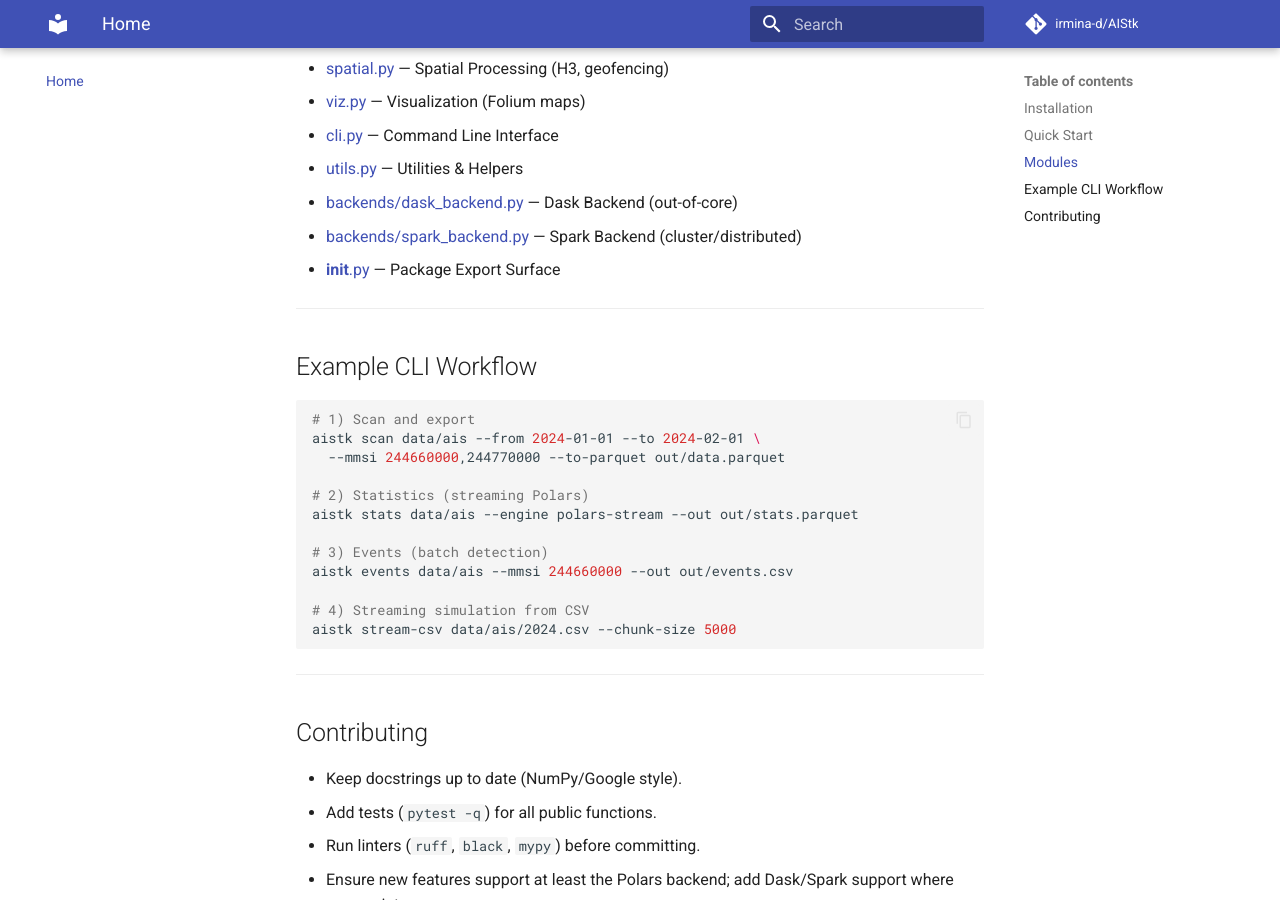
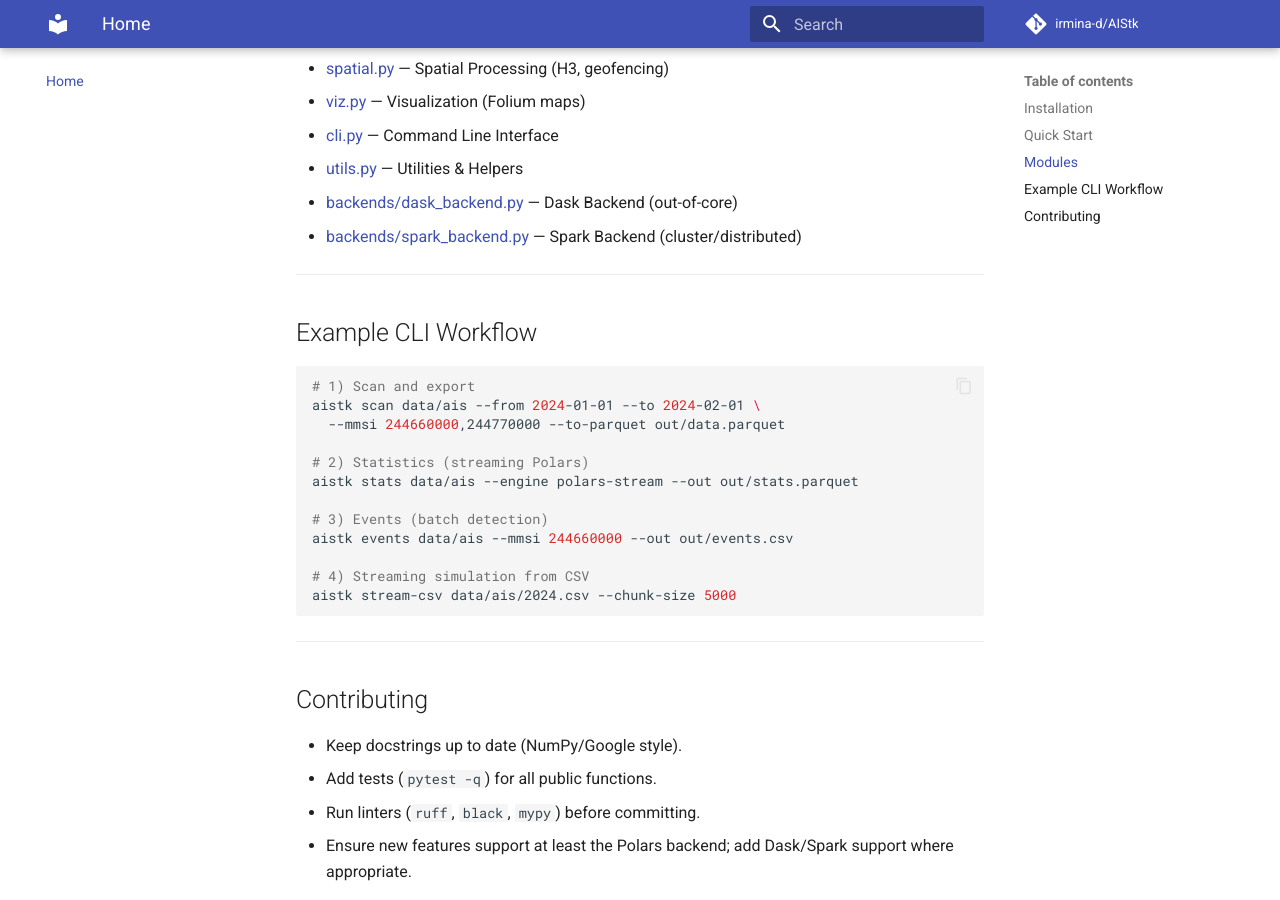
Before and after one commit to irmina-d/AIStk, an MkDocs documentation site: the page built from docs/index.md, in a window 1280 px wide and 900 px high, scrolled down 1128 px. Built offline with MkDocs 1.6.1 and Material for MkDocs 9.7.7, drawn with Linux system fonts in a browser that asks for light colours; comment, search, counter and statistics services are not loaded.

Commit message:
Update index.md
__init__.md line removed

```diff
--- a/docs/index.md
+++ b/docs/index.md
@@ -45,7 +45,6 @@ print(metrics.head())
 - [utils.py](modules/utils.md) — Utilities & Helpers
 - [backends/dask_backend.py](modules/dask_backend.md) — Dask Backend (out-of-core)
 - [backends/spark_backend.py](modules/spark_backend.md) — Spark Backend (cluster/distributed)
-- [__init__.py](modules/__init__.md) — Package Export Surface
 
 ---
 
```
